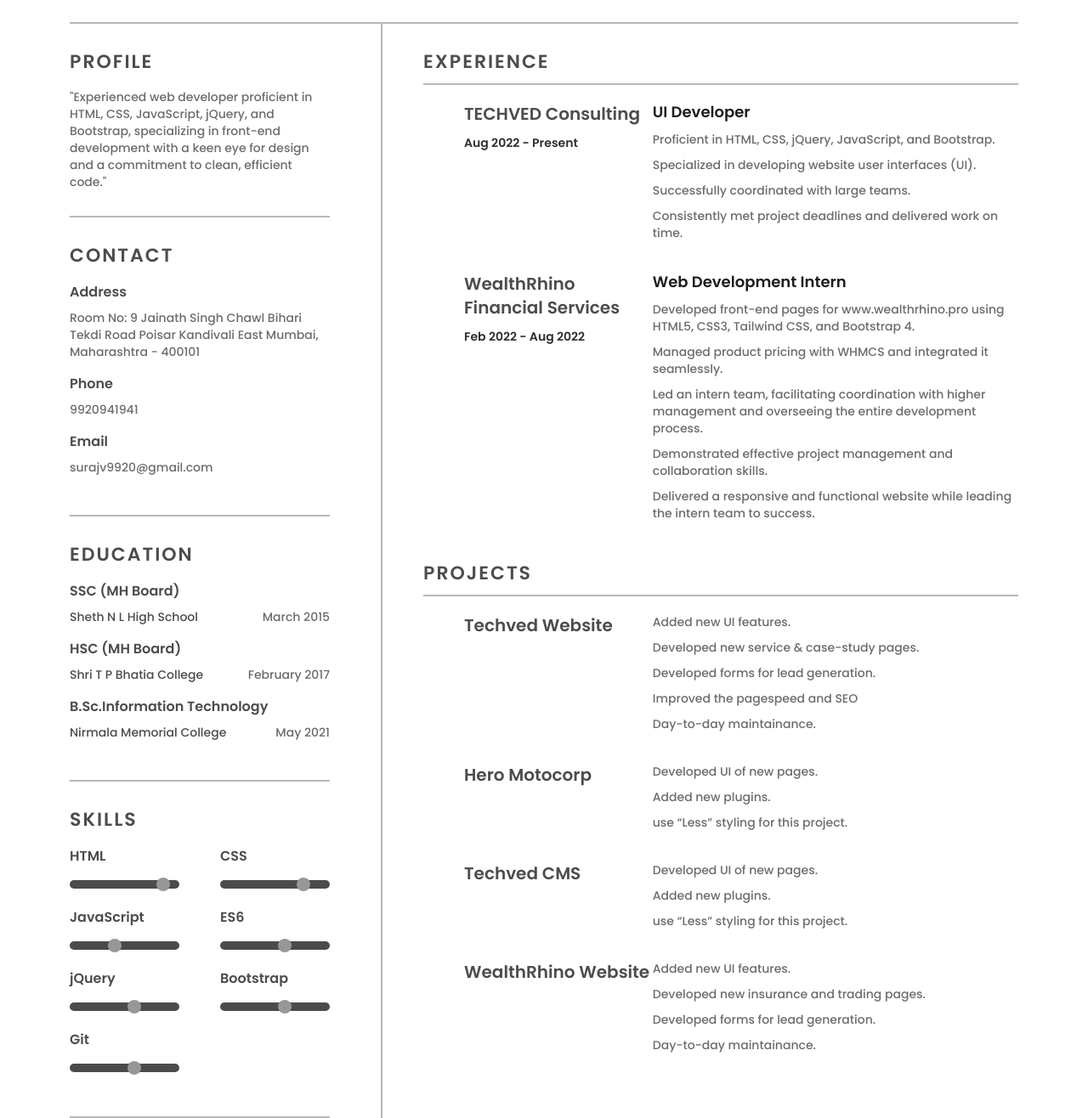
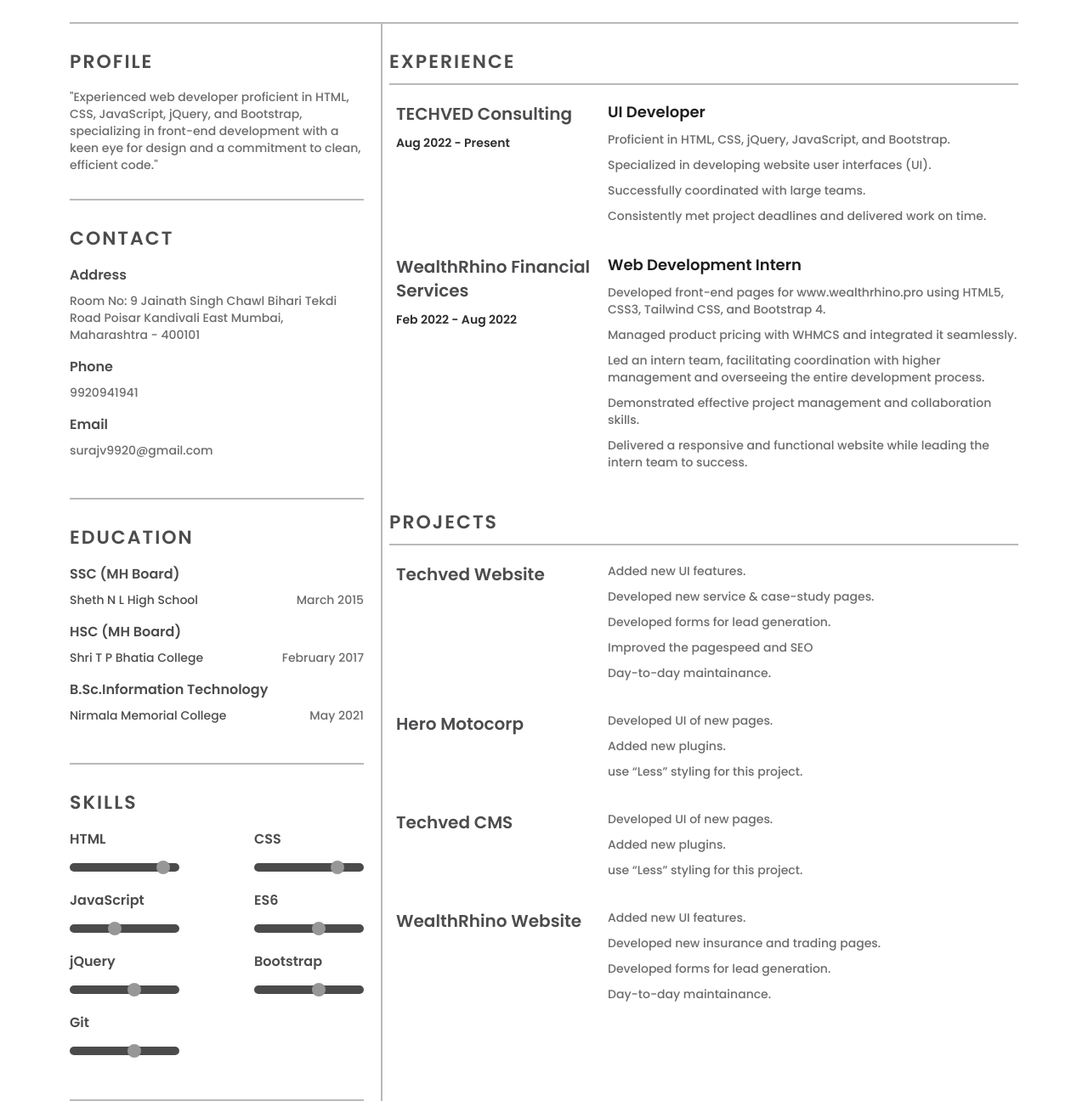
Before and after one commit to SurajVishw/demo-app, a plain HTML site: page Resume/index.html in a window 1280 px wide. Shown: the part 100-1416 px from the top of the page at 85% size. Drawn offline with nearby package versions, Linux system fonts and the light colour scheme.

Commit message:
Update index.html

```diff
--- a/Resume/index.html
+++ b/Resume/index.html
@@ -14,7 +14,7 @@
     <section class="resume-container">
       <div class="container">
         <div class="row">
-          <div class="col-lg-12">
+          <div class="col-12">
             <div class="name-container">
               <h1>Suraj Vishwakarma</h1>
               <p>Web Developer</p>
@@ -27,10 +27,10 @@
     <section class="profile-container">
       <div class="container">
         <div class="row">
-          <div class="col-lg-4 p-0 border-right">
+          <div class="col-4 p-0 border-right">
             <div class="container">
               <div class="row">
-                <div class="col-lg-12 p-0 pe-5">
+                <div class="col-12 p-0 pe-2">
                   <div class="profile-detail">
                     <h2 class="mb-3">profile</h2>
                     <p>
@@ -42,7 +42,7 @@
                   </div>
                 </div>
 
-                <div class="col-lg-12 p-0 pe-5">
+                <div class="col-12 p-0 pe-2">
                   <div class="profile-detail">
                     <h2 class="mb-3">Contact</h2>
                     <div class="mb-3">
@@ -63,7 +63,7 @@
                   </div>
                 </div>
 
-                <div class="col-lg-12 p-0 pe-5">
+                <div class="col-12 p-0 pe-2">
                   <div class="profile-detail">
                     <h2 class="mb-3">Education</h2>
                     <div class="mb-3">
@@ -90,7 +90,7 @@
                   </div>
                 </div>
 
-                <div class="col-lg-12 p-0 pe-5">
+                <div class="col-12 p-0 pe-2">
                   <div class="profile-detail">
                     <h2 class="mb-3">Skills</h2>
                     <div class="d-flex justify-content-between flex-wrap">
@@ -128,11 +128,11 @@
               </div>
             </div>
           </div>
-          <div class="col-lg-8 ps-5">
+          <div class="col-8 ps-2">
             <div class="experience-detail">
               <h2>experience</h2>
             </div>
-            <div class="experience d-flex justify-content-between ps-5">
+            <div class="experience d-flex justify-content-between ps-2">
               <div class="company-name">
                 <h2>TECHVED Consulting</h2>
                 <p>Aug 2022 - Present</p>
@@ -154,7 +154,7 @@
                 </ul>
               </div>
             </div>
-            <div class="experience d-flex justify-content-between ps-5">
+            <div class="experience d-flex justify-content-between ps-2">
               <div class="company-name">
                 <h2>WealthRhino Financial Services</h2>
                 <p>Feb 2022 - Aug 2022</p>
@@ -188,7 +188,7 @@
             <div class="experience-detail">
               <h2>Projects</h2>
             </div>
-            <div class="experience d-flex justify-content-between ps-5">
+            <div class="experience d-flex justify-content-between ps-2">
               <div class="company-name">
                 <h2>Techved Website</h2>
               </div>
@@ -202,7 +202,7 @@
                 </ul>
               </div>
             </div>
-            <div class="experience d-flex justify-content-between ps-5">
+            <div class="experience d-flex justify-content-between ps-2">
               <div class="company-name">
                 <h2>Hero Motocorp</h2>
               </div>
@@ -214,7 +214,7 @@
                 </ul>
               </div>
             </div>
-            <div class="experience d-flex justify-content-between ps-5">
+            <div class="experience d-flex justify-content-between ps-2">
               <div class="company-name">
                 <h2>Techved CMS</h2>
               </div>
@@ -226,7 +226,7 @@
                 </ul>
               </div>
             </div>
-            <div class="experience d-flex justify-content-between ps-5">
+            <div class="experience d-flex justify-content-between ps-2">
               <div class="company-name">
                 <h2>WealthRhino Website</h2>
               </div>
```
